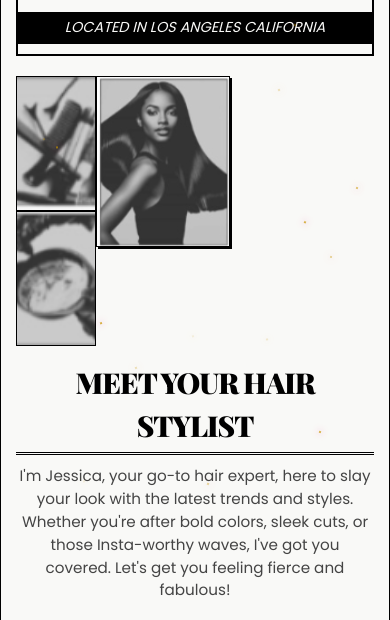
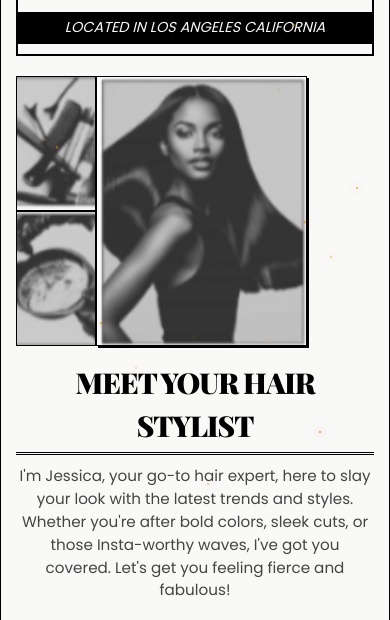
Before and after one commit to ashanti-cocroft/KhisKreationz, a plain HTML site: page index.html in a window 390 px wide. Shown: the part 224-844 px from the top of the page. Drawn offline with nearby package versions, Linux system fonts and the light colour scheme; a web font is replaced by a local one.

Commit message:
hfaiuoed

```diff
--- a/style.css
+++ b/style.css
@@ -453,7 +453,7 @@ body::before {
   .large-image {
     width: auto;
     max-width: 250px;
-    height: auto;
+    height: 270px;
     margin-top: 0;
     order: 2;
     flex-shrink: 0;
```
